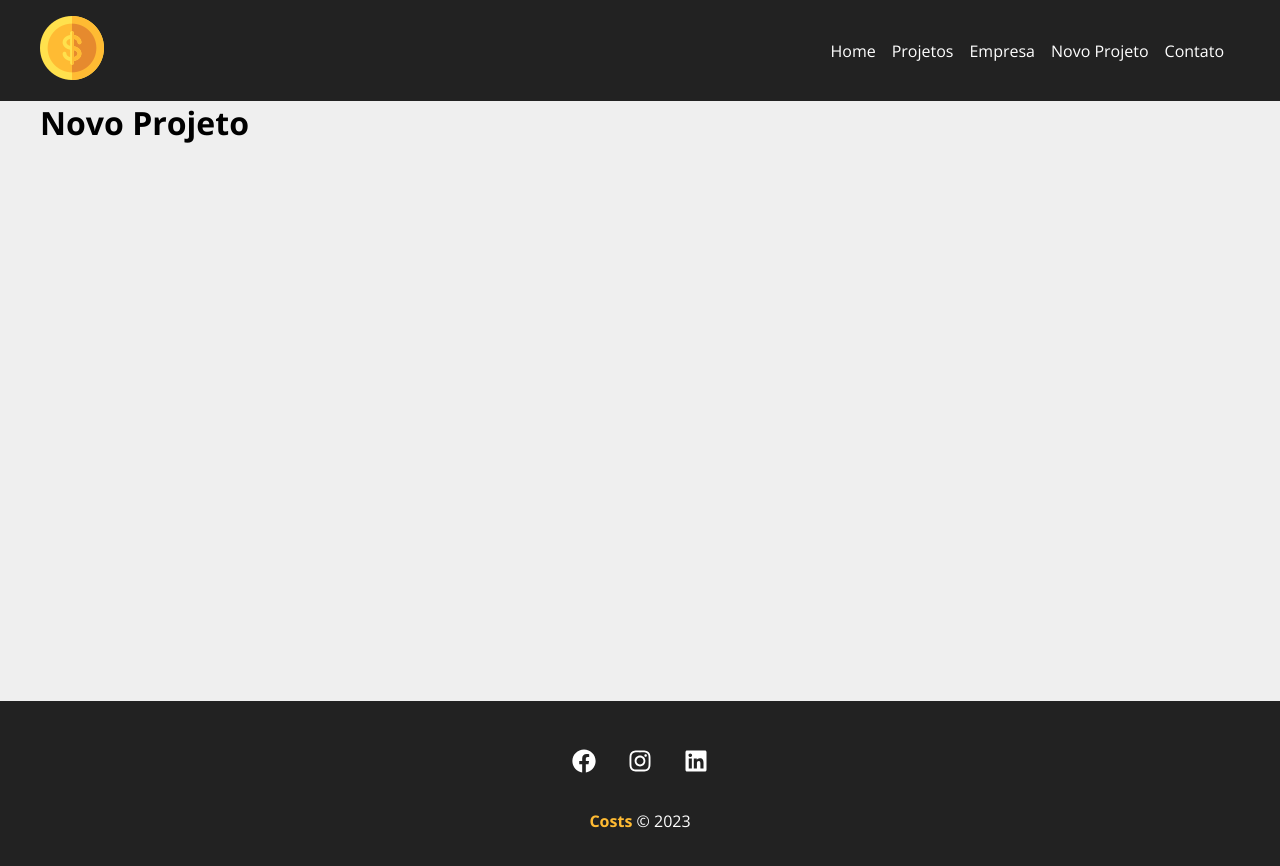
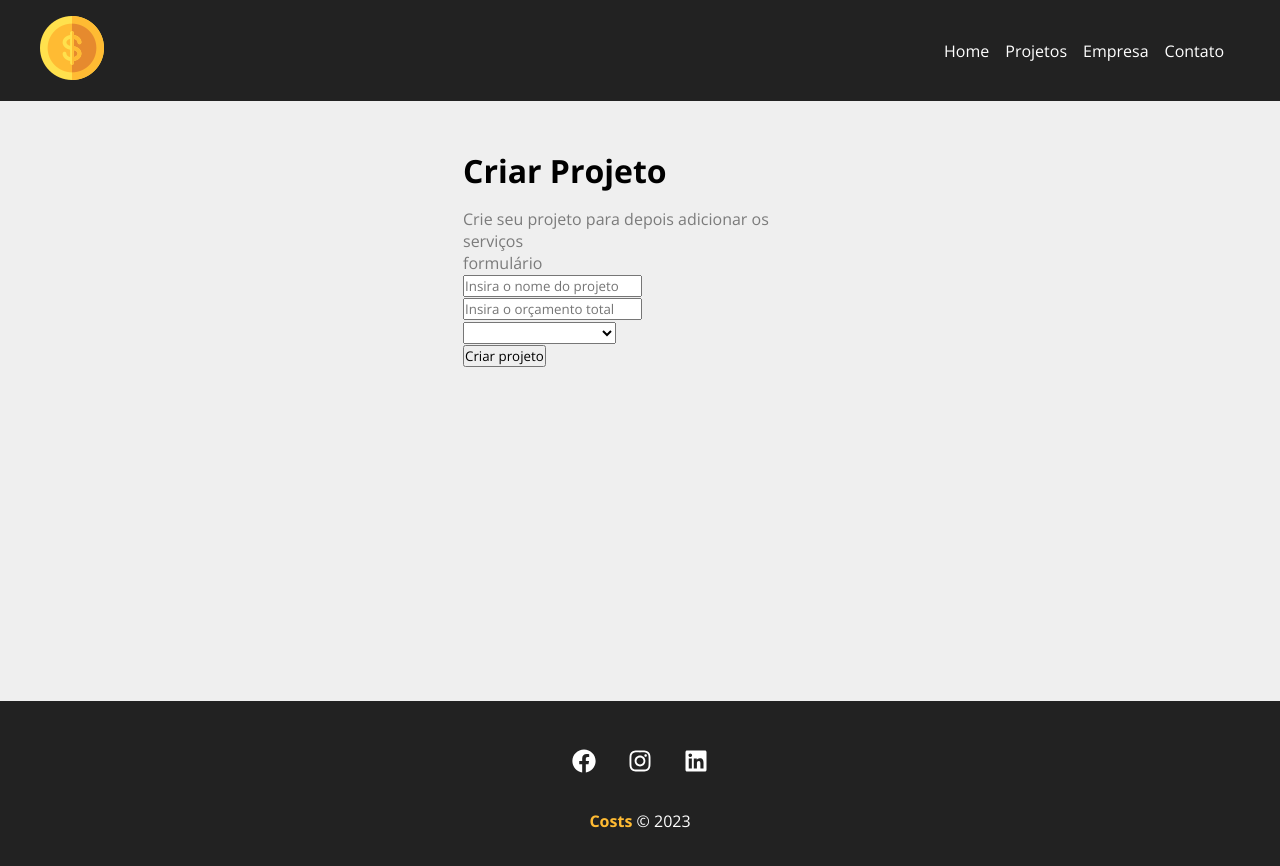
Before and after one commit to valdijr-web/estudo-react-costs, a React (Create React App) app: page /newProject in a window 1280 px wide. Shown: the top 866 px of the page. Built offline with nearby package versions, Linux system fonts and the light colour scheme.

Commit message:
Página para o formulário de projeto

```diff
--- a/src/App.js
+++ b/src/App.js
@@ -5,7 +5,7 @@
 import Home from "./components/pages/Home";
 import Company from "./components/pages/Company";
 import Contact from "./components/pages/Contact";
-import Newproject from "./components/pages/Newproject";
+import NewProject from "./components/pages/NewProject";
 
 import Navbar from './components/layout/Navbar';
 import Footer from './components/layout/Footer'
@@ -51,10 +51,10 @@
           }
         />
         <Route
-          path="/newproject"
+          path="/newProject"
           element={
             <Container customClass="min-height">
-              <Newproject />
+              <NewProject />
             </Container>
           }
         />
--- a/src/components/layout/Navbar.js
+++ b/src/components/layout/Navbar.js
@@ -25,9 +25,6 @@
                     <Link to="/company">Empresa</Link>
                 </li>
                 <li className={styles.item}>
-                    <Link to="/newproject">Novo Projeto</Link>
-                </li>
-                <li className={styles.item}>
                     <Link to="/contact">Contato</Link>
                 </li>
             </ul>
--- a/src/components/pages/Home.js
+++ b/src/components/pages/Home.js
@@ -7,7 +7,7 @@
         <section className={styles.home_container}>
             <h1>Bem-vindo ao <span>Costs</span></h1>
             <p>Comece a gerenciar os seus projetos agora mesmo!</p>
-            <LinkButton to="/newproject" text="Criar Projeto"/>
+            <LinkButton to="/newProject" text="Criar Projeto"/>
             <img src={savings} alt='Costs'/>
         </section>
     );
--- /dev/null
+++ b/src/components/pages/NewProject.js
@@ -0,0 +1,13 @@
+import ProjectForm from '../project/ProjectForm';
+import styles from './NewProject.module.css';
+function NewProject() {
+    return (
+        <div className={styles.newproject_container}>
+            <h1>Criar Projeto</h1>
+            <p>Crie seu projeto para depois adicionar os serviços</p>
+            <p>formulário</p>
+            <ProjectForm />
+        </div>
+    );
+}
+export default NewProject;
--- /dev/null
+++ b/src/components/pages/NewProject.module.css
@@ -0,0 +1,13 @@
+.newproject_container {
+    width: 450px;
+    margin: 0 auto;
+    padding: 3em;
+}
+
+.newproject_container h1{
+    margin-bottom: 0.5em;
+}
+
+.newproject_container p{
+    color: #7b7b7b;
+}
--- a/src/components/pages/Newproject.js
+++ /dev/null
@@ -1,4 +0,0 @@
-function Newproject() {
-    return <h1>Novo Projeto</h1>
-}
-export default Newproject;
--- /dev/null
+++ b/src/components/project/ProjectForm.js
@@ -0,0 +1,23 @@
+function ProjectForm() {
+    return (
+        <form>
+            <div>
+                <input type="text" placeholder="Insira o nome do projeto"/>
+            </div>
+            <div>
+                <input type="number" placeholder="Insira o orçamento total" />
+            </div>
+            <div>
+                <select name="category_id">
+                    <option disabled>Selecione a categoria</option>
+                </select>
+            </div>
+            <div>
+                <input type="submit" value="Criar projeto" />
+            </div>
+
+
+        </form>
+    );
+}
+export default ProjectForm;
```
